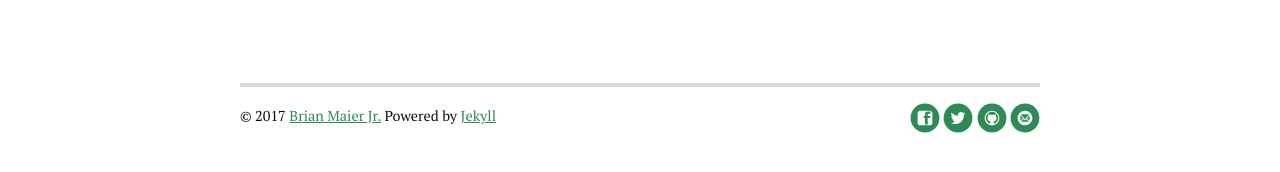
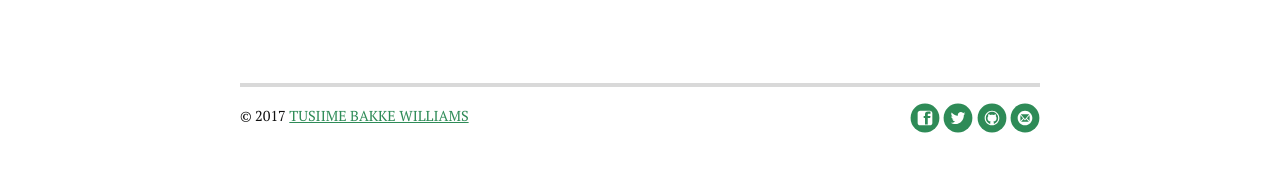
Before and after one commit to tuba-willis/tuba-willis.github.io, a Jekyll site: the page built from index.html, in a window 1280 px wide. Shown: the part 362-534 px from the top of the page. Built offline with Jekyll 4.4.1, drawn with Linux system fonts in a browser that asks for light colours; nearby versions of some CDN libraries; the list of posts is cut into pages by our own code.

Commit message:
Update footer.html

```diff
--- a/_includes/footer.html
+++ b/_includes/footer.html
@@ -1,6 +1,6 @@
 <div class="footer">
    <div class="container">
-      <p class="copy">&copy; {{ site.time | date: '%Y' }} <a href="http://brianmaierjr.com">Brian Maier Jr.</a> Powered by <a href="http://jekyllrb.com">Jekyll</a></p>
+      <p class="copy">&copy; {{ site.time | date: '%Y' }} <a href="http://tubawillis.com">TUSIIME BAKKE WILLIAMS</a></p>
 
       <div class="footer-links">
          <ul class="noList">
```
